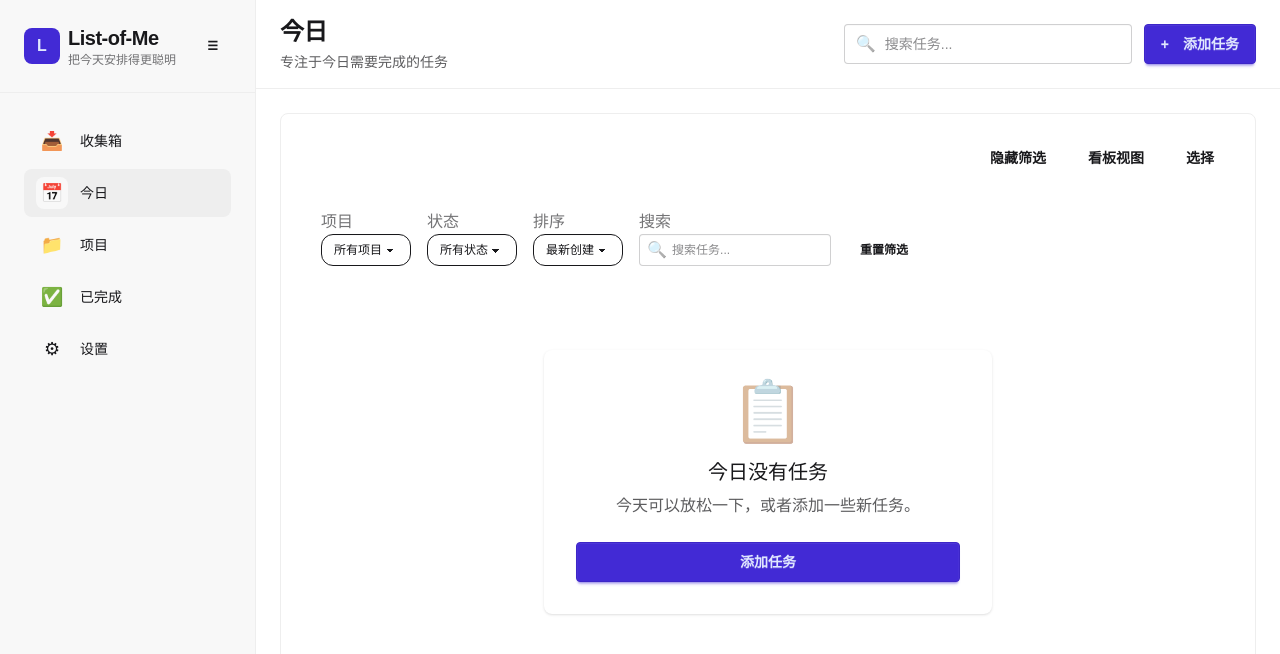
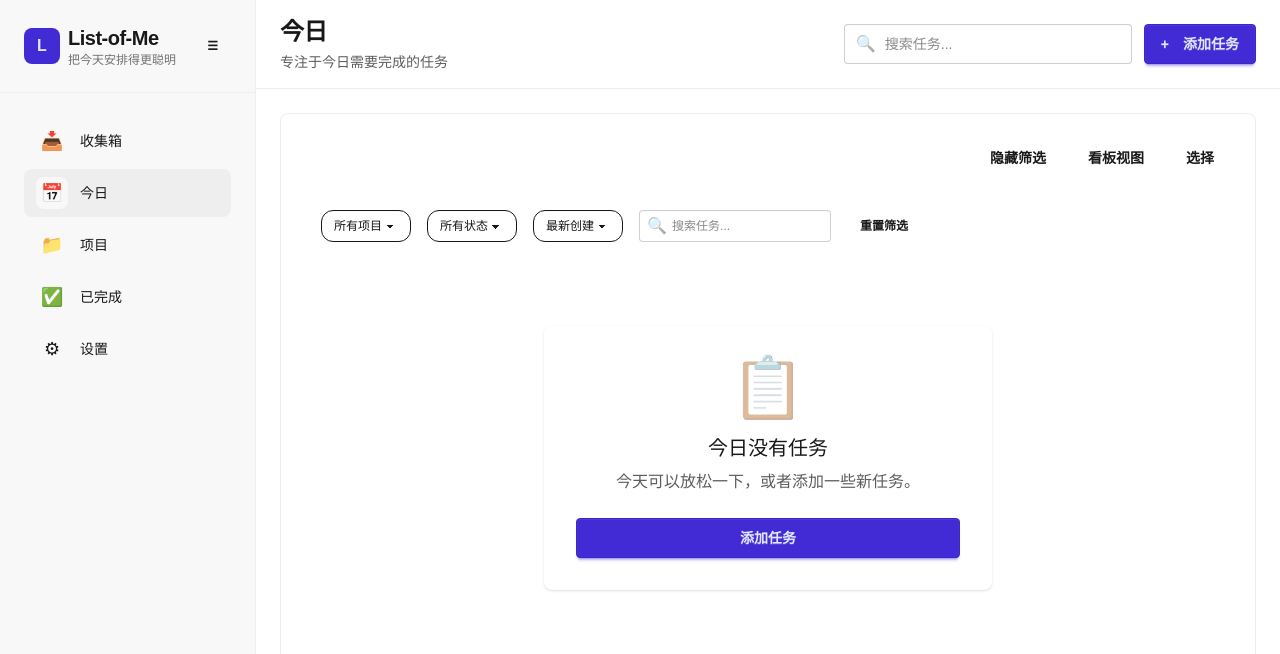
Before and after one commit to woruo03/list-of-me, a Vue app: page /today in a window 1280 px wide. Both pictures are taken after a click on the button "筛选". Shown: the top 654 px of the page. Built offline with nearby package versions, Linux system fonts and the light colour scheme.

Commit message:
优化任务筛选器布局

```diff
--- a/src/components/tasks/TaskFilter.vue
+++ b/src/components/tasks/TaskFilter.vue
@@ -2,9 +2,6 @@
   <div class="task-filter">
     <div class="flex flex-wrap gap-4 items-center">
       <div class="form-control">
-        <label class="label">
-          <span class="label-text">项目</span>
-        </label>
         <SelectMenu
           v-model="localFilter.project_id"
           :options="projectOptions"
@@ -15,9 +12,6 @@
       </div>
 
       <div class="form-control">
-        <label class="label">
-          <span class="label-text">状态</span>
-        </label>
         <SelectMenu
           v-model="localFilter.status"
           :options="statusOptions"
@@ -28,9 +22,6 @@
       </div>
 
       <div class="form-control">
-        <label class="label">
-          <span class="label-text">排序</span>
-        </label>
         <SelectMenu
           v-model="localSort"
           :options="sortOptions"
@@ -41,9 +32,6 @@
       </div>
 
       <div class="form-control">
-        <label class="label">
-          <span class="label-text">搜索</span>
-        </label>
         <div class="relative">
           <input
             type="text"
```
